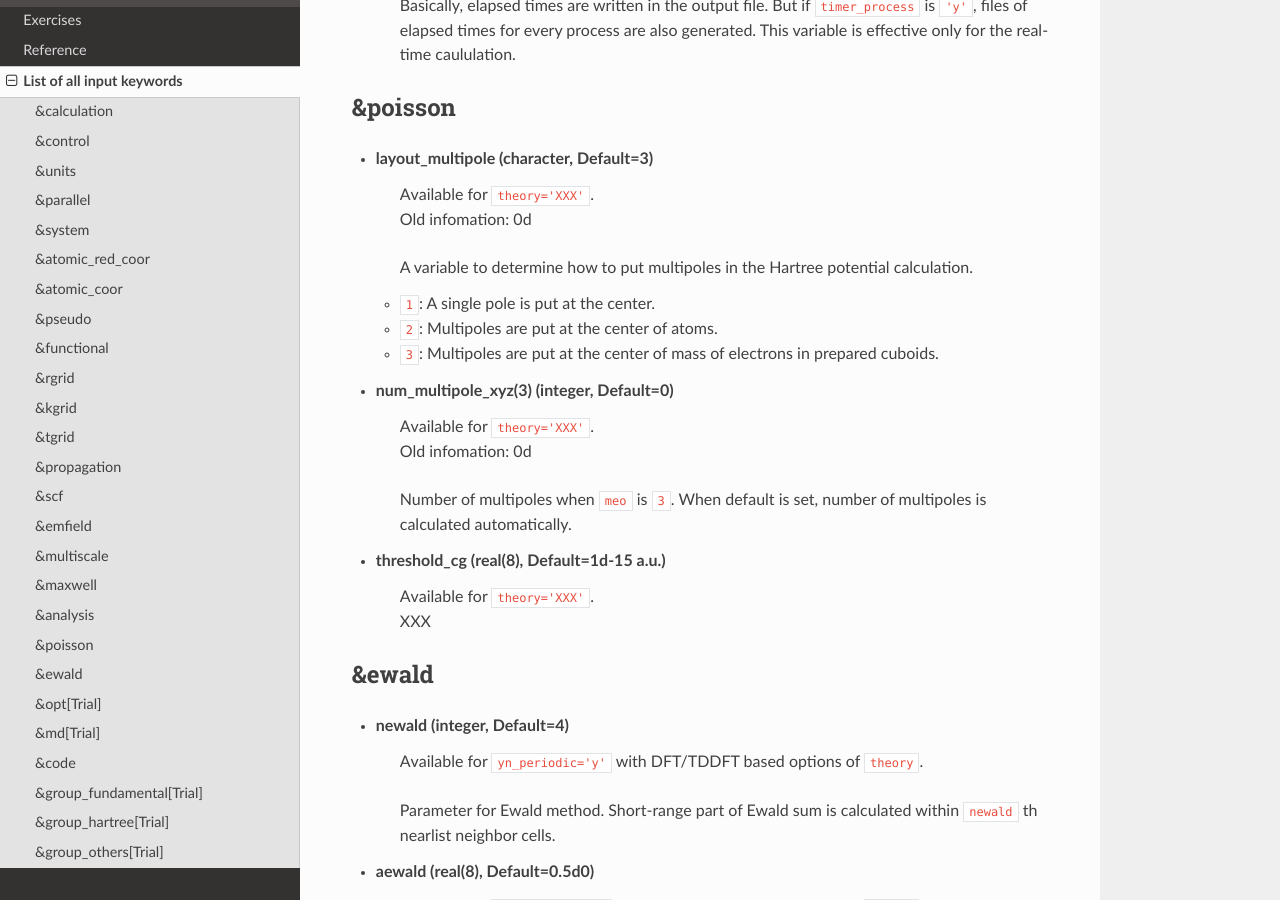
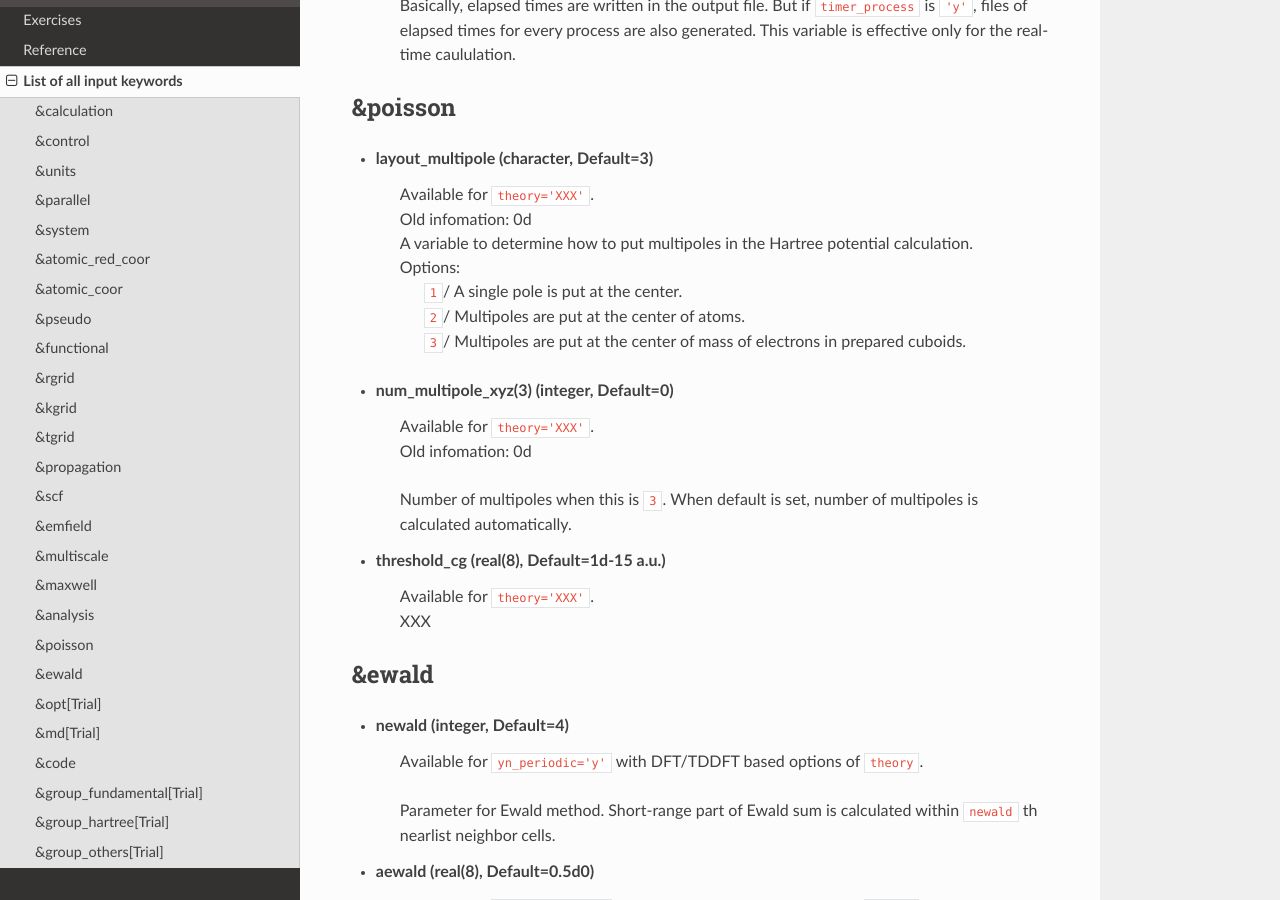
Before and after one commit to SALMON-TDDFT/SALMON-DOCS, a Sphinx documentation site: the page built from source/input_keyword_list.rst, in a window 1280 px wide and 900 px high, scrolled down 28585 px. Built offline with Sphinx 7.4.7 and the Read the Docs theme 2.0.0, drawn with Linux system fonts in a browser that asks for light colours; formulas are drawn with MathJax 3; some of the changed text lies outside the part shown.

Commit message:
Update input_keyword_list.rst

```diff
--- a/source/input_keyword_list.rst
+++ b/source/input_keyword_list.rst
@@ -475,7 +475,7 @@ Input for psudopotentials. Size of array (:) is equal to ``&system/nelem``.
    | Available for 'dft' and 'dft_md' options of ``theory``.
    | Method for SCF iteration
    | Options
-   |   ``cg`` / Conjugate-Gradient(CG) method
+   |  ``cg`` / Conjugate-Gradient(CG) method
    |  ``diis`` / DIIS method
    |  ``cg-diis`` / CG-DIIS method
 
@@ -491,7 +491,7 @@ Input for psudopotentials. Size of array (:) is equal to ``&system/nelem``.
    | Available for 'dft' and 'dft_md' options of ``theory``.
    | Methods for density/potential mixing for scf cycle. ``simple`` and ``broyden`` can be chosen.
    | Options
-   |   ``simple`` / Simple mixing method
+   |  ``simple`` / Simple mixing method
    |  ``broyden`` / modified-Broyden method
 
 - **mixrate** (real(8), Default=0.5d0)
@@ -976,16 +976,16 @@ Input for psudopotentials. Size of array (:) is equal to ``&system/nelem``.
 - **layout_multipole** (character, Default=3)
    | Available for ``theory='XXX'``.
    | Old infomation: 0d
-   A variable to determine how to put multipoles in the Hartree potential calculation.
-
-  - ``1``: A single pole is put at the center.
-  - ``2``: Multipoles are put at the center of atoms.
-  - ``3``: Multipoles are put at the center of mass of electrons in prepared cuboids.
+   | A variable to determine how to put multipoles in the Hartree potential calculation.
+   | Options:
+   |  ``1``/ A single pole is put at the center.
+   |  ``2``/ Multipoles are put at the center of atoms.
+   |  ``3``/ Multipoles are put at the center of mass of electrons in prepared cuboids.
 
 - **num_multipole_xyz(3)** (integer, Default=0)
    | Available for ``theory='XXX'``.
    | Old infomation: 0d
-   Number of multipoles when ``meo`` is ``3``. When default is set, number of multipoles is calculated automatically.
+   Number of multipoles when this is ``3``. When default is set, number of multipoles is calculated automatically.
 
 - **threshold_cg** (real(8), Default=1d-15 a.u.)
    | Available for ``theory='XXX'``.
```
Also changed, not shown: other parts of source/input_keyword_list.rst (+1 -1 lines).
